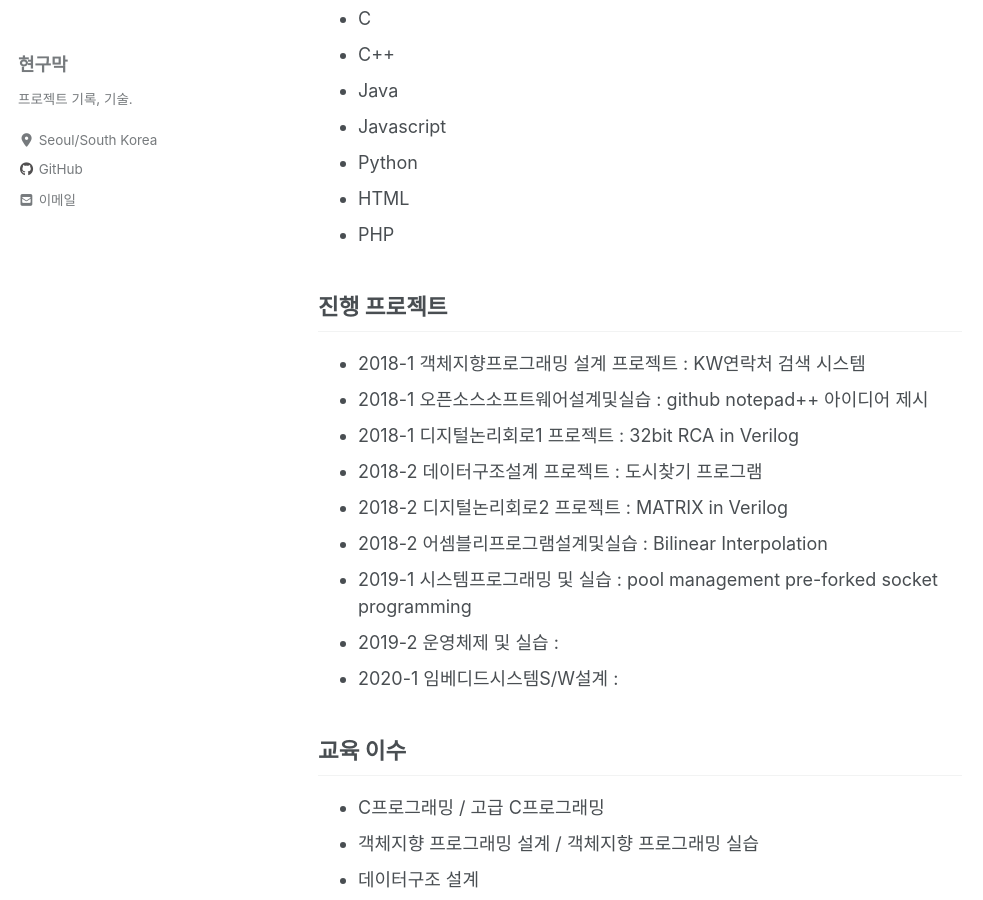
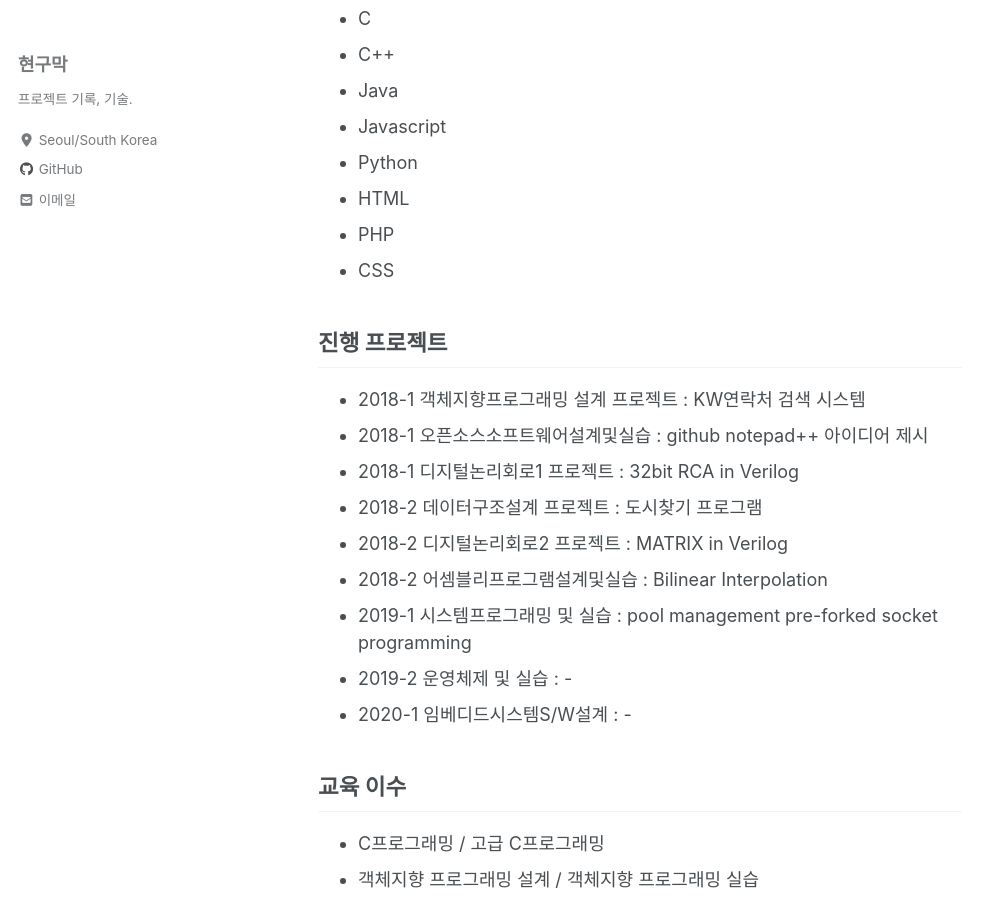
Before and after one commit to Hyeon9mak/Hyeon9mak.github.io, a Jekyll site: the page built from _pages/about.md, in a window 1280 px wide and 900 px high, scrolled down 449 px. Shown: the whole window, without its empty margins (0-983 px from the left). Built offline with Jekyll 4.4.1, drawn with Linux system fonts in a browser that asks for light colours; cached includes are drawn as plain includes; nearby versions of some CDN libraries.

Commit message:
Update about.md

```diff
--- a/_pages/about.md
+++ b/_pages/about.md
@@ -32,6 +32,7 @@ toc: true
 - Python
 - HTML
 - PHP
+- CSS
 
 ## 진행 프로젝트
 - 2018-1 객체지향프로그래밍 설계 프로젝트 : KW연락처 검색 시스템
@@ -41,8 +42,8 @@ toc: true
 - 2018-2 디지털논리회로2 프로젝트 : MATRIX in Verilog
 - 2018-2 어셈블리프로그램설계및실습 : Bilinear Interpolation
 - 2019-1 시스템프로그래밍 및 실습 : pool management pre-forked socket programming
-- 2019-2 운영체제 및 실습 :
-- 2020-1 임베디드시스템S/W설계 :
+- 2019-2 운영체제 및 실습 : -
+- 2020-1 임베디드시스템S/W설계 : -
 
 ## 교육 이수
 - C프로그래밍 / 고급 C프로그래밍
@@ -64,4 +65,3 @@ toc: true
 - 임베디드시스템S/W설계
 - 산학협력캡스톤설계1
 - 소프트웨어공학
--
```
